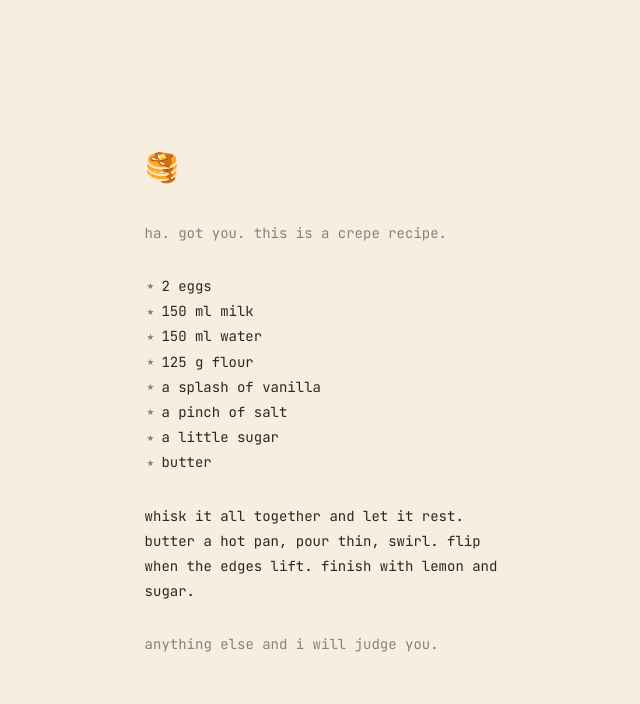
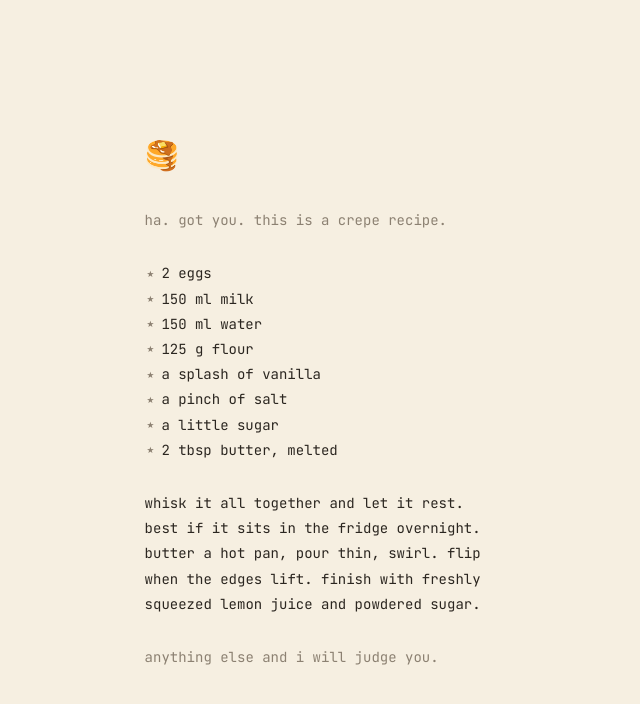
Before and after one commit to fadilafidina/pancakes, a plain HTML site: page index.html in a window 1280 px wide. Shown: the whole page, without its empty margins (319-959 px from the left). Drawn offline with Linux system fonts and the light colour scheme.

Commit message:
lemon, powdered sugar, patience.
Co-Authored-By: Claude Opus 5.5 <noreply@anthropic.com>

```diff
--- a/index.html
+++ b/index.html
@@ -55,10 +55,10 @@
       <li>a splash of vanilla</li>
       <li>a pinch of salt</li>
       <li>a little sugar</li>
-      <li>butter</li>
+      <li>2 tbsp butter, melted</li>
     </ul>
 
-    <p class="method">whisk it all together and let it rest. butter a hot pan, pour thin, swirl. flip when the edges lift. finish with lemon and sugar.</p>
+    <p class="method">whisk it all together and let it rest. best if it sits in the fridge overnight. butter a hot pan, pour thin, swirl. flip when the edges lift. finish with freshly squeezed lemon juice and powdered sugar.</p>
 
     <p class="end">anything else and i will judge you.</p>
   </main>
```
